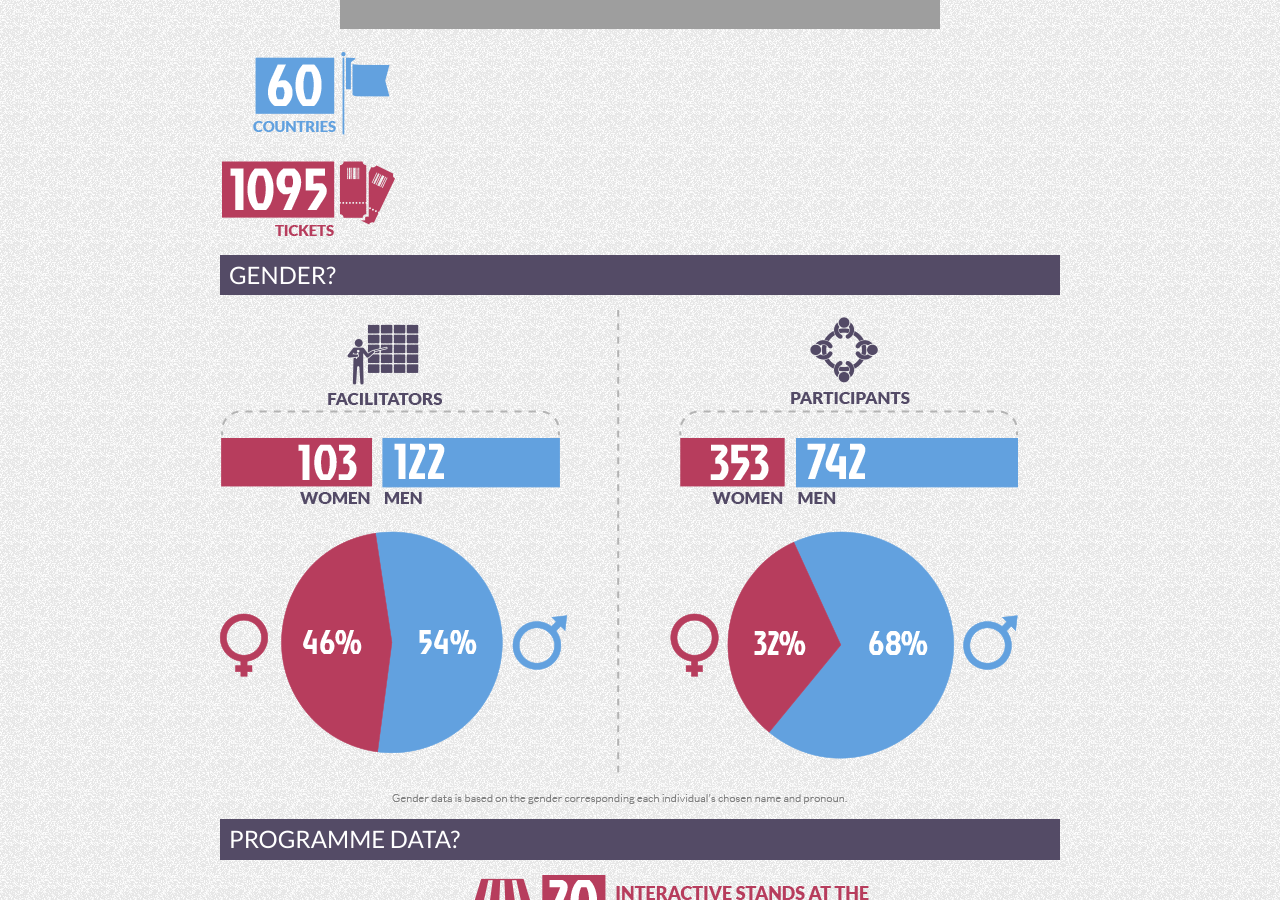
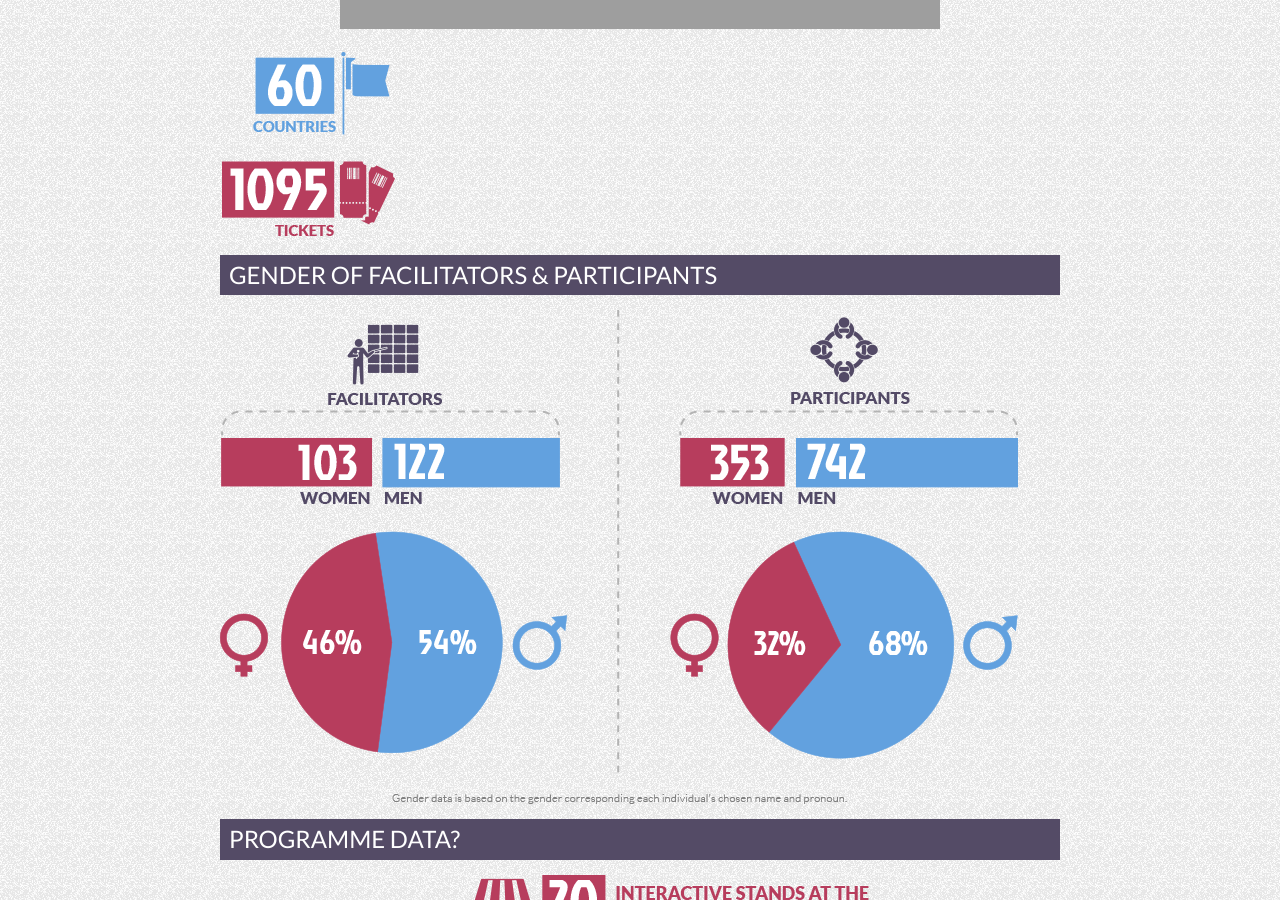
Before and after one commit to okfn/okfestival-public-report, a Jekyll site: the page built from pages/in-numbers/index.md, in a window 1280 px wide and 900 px high, scrolled down 1418 px. Built offline with Jekyll 4.4.1, drawn with Linux system fonts in a browser that asks for light colours; some web fonts are replaced; grey boxes are pictures that could not be loaded.

Commit message:
gender title

```diff
--- a/pages/in-numbers/index.md
+++ b/pages/in-numbers/index.md
@@ -21,7 +21,7 @@ identifier: in-numbers
 
 {% include image.html filename="03_where.png" alt="" caption="" %}
 
-## Gender?
+## Gender of facilitators &amp; participants
 
 {% include image.html filename="04_gender.png" alt="" caption="" %}
 
```
